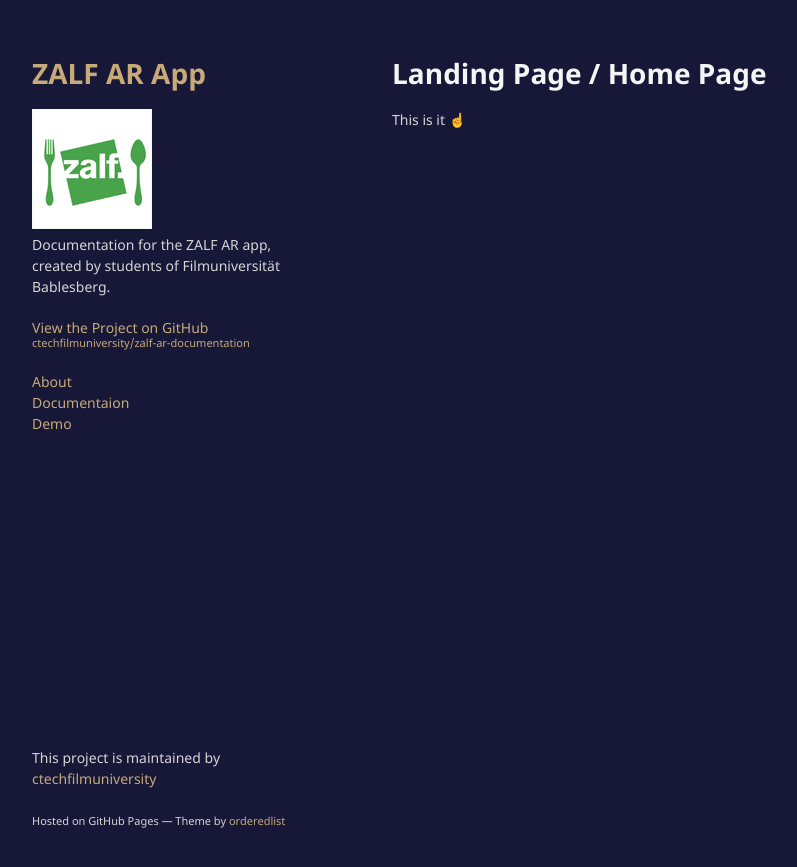
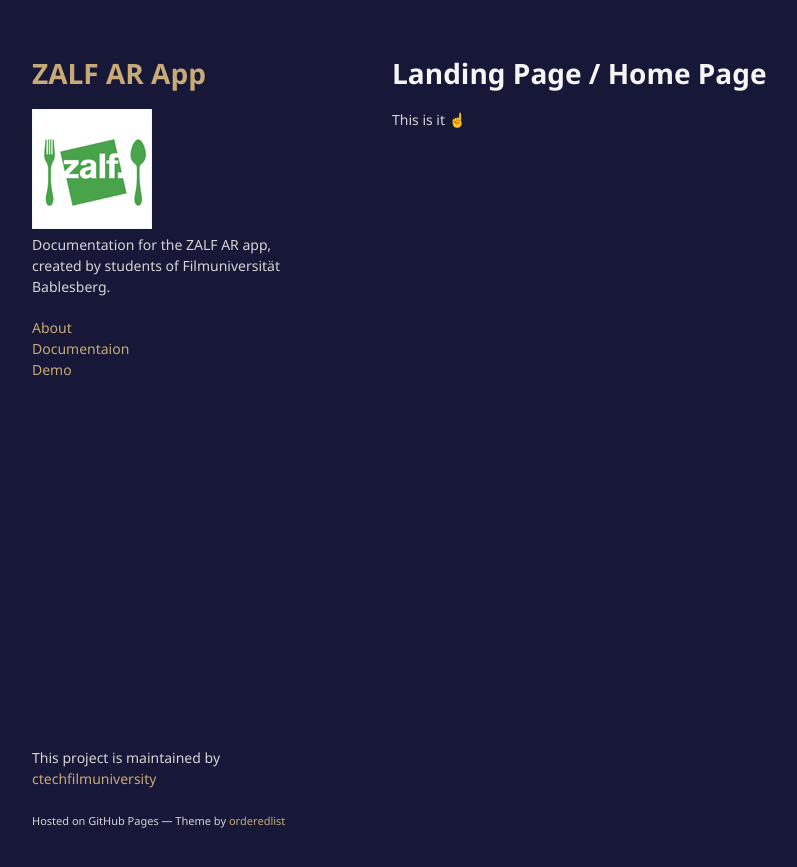
Before and after one commit to ctechfilmuniversity/zalf-ar-documentation, a Jekyll site: the page built from index.md, in a window 1280 px wide. Shown: the top 867 px of the page, without its empty margins (178-975 px from the left). Built offline with Jekyll 4.4.1, drawn with Linux system fonts in a browser that asks for light colours; our own code applies the rules of GitHub Pages for plain Markdown files.

Commit message:
commented out link to project page

```diff
--- a/_layouts/default.html
+++ b/_layouts/default.html
@@ -22,14 +22,14 @@
         {% endif %}
 
         <p>{{ site.description | default: site.github.project_tagline }}</p>
-
-        {% if site.github.is_project_page %}
-        <p class="view"><a href="{{ site.github.repository_url }}">View the Project on GitHub <small>{{ site.github.repository_nwo }}</small></a></p>
-        {% endif %}
-
-        {% if site.github.is_user_page %}
-        <p class="view"><a href="{{ site.github.owner_url }}">View My GitHub Profile</a></p>
-        {% endif %}
+        <!---->
+        <!-- {% if site.github.is_project_page %} -->
+        <!-- <p class="view"><a href="{{ site.github.repository_url }}">View the Project on GitHub <small>{{ site.github.repository_nwo }}</small></a></p> -->
+        <!-- {% endif %} -->
+        <!---->
+        <!-- {% if site.github.is_user_page %} -->
+        <!-- <p class="view"><a href="{{ site.github.owner_url }}">View My GitHub Profile</a></p> -->
+        <!-- {% endif %} -->
 
         {% if site.show_downloads %}
         <ul class="downloads">
```
